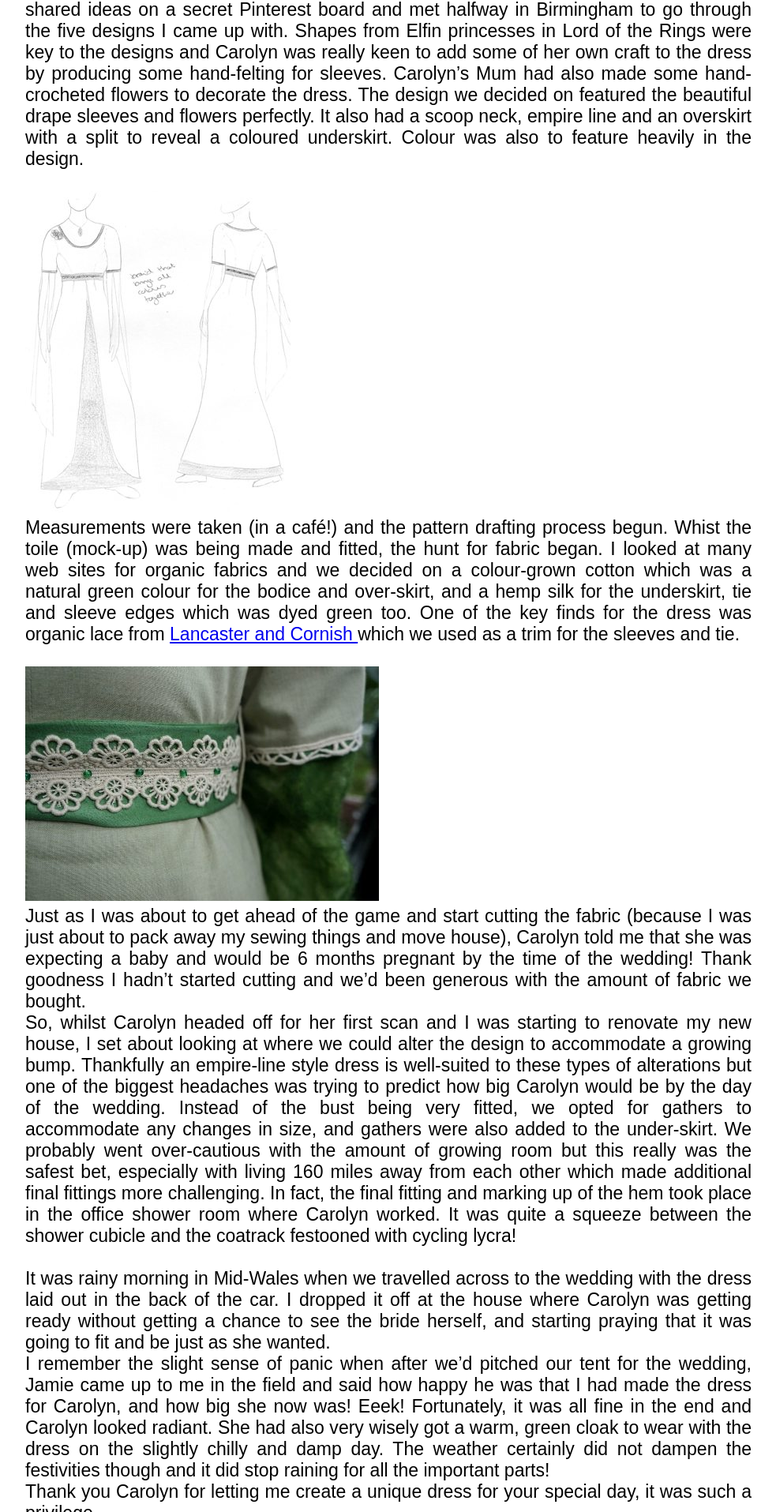
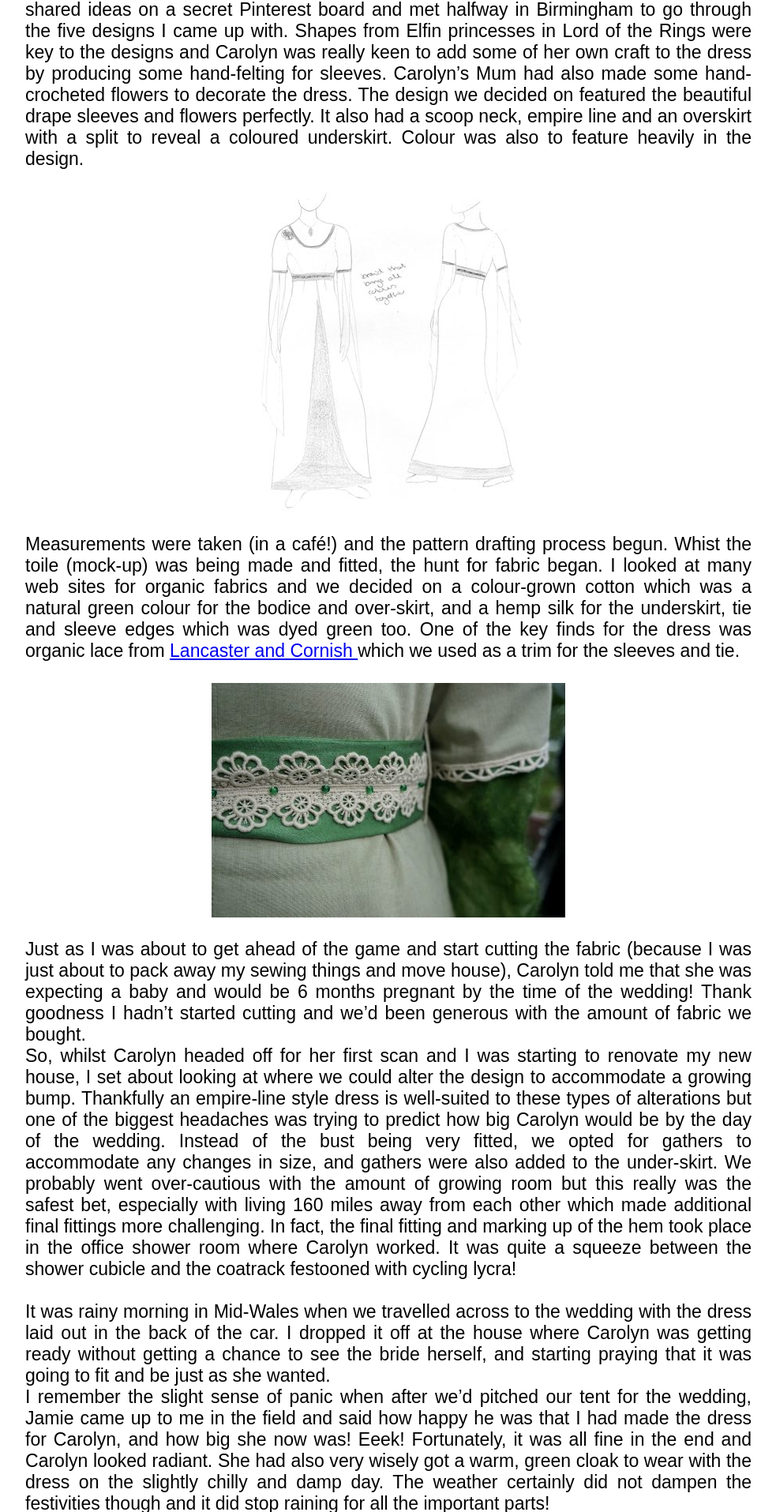
Before and after one commit to py1sl/jhdesigns_website, a Jekyll site: the page built from _posts/2016-11-26-Carolyn_Dress.html, in a window 1280 px wide. Shown: the part 496-2411 px from the top of the page at 79% size, without its empty margins (148-1131 px from the left). Built offline with Jekyll 4.4.1, drawn with Linux system fonts in a browser that asks for light colours; some web fonts are replaced; grey boxes are pictures that could not be loaded.

Commit message:
try centrering images in posts

```diff
--- a/_posts/2016-11-26-Carolyn_Dress.html
+++ b/_posts/2016-11-26-Carolyn_Dress.html
@@ -15,14 +15,14 @@ I was so happy to hear that Jamie, my friend from way back at university, was ge
 We started with a brief – the dress was to be made from organic fabrics and must be suitable for a wedding in a field.  With Carolyn in Manchester and me in Oxfordshire, we shared ideas on a secret Pinterest board and met halfway in Birmingham to go through the five designs I came up with.  Shapes from Elfin princesses in Lord of the Rings were key to the designs and Carolyn was really keen to add some of her own craft to the dress by producing some hand-felting for sleeves.  Carolyn’s Mum had also made some hand-crocheted flowers to decorate the dress.  The design we decided on featured the beautiful drape sleeves and flowers perfectly.  It also had a scoop neck, empire line and an overskirt with a split to reveal a coloured underskirt.  Colour was also to feature heavily in the design.
 </p>
 <br>
-<img src="/jhdesigns_website/images/02blog01_web.jpg" alt="design" />
+<img class="displayed" src="/jhdesigns_website/images/02blog01_web.jpg" alt="design"  />
 <br>
 <p>
 Measurements were taken (in a café!) and the pattern drafting process begun.  Whist the toile (mock-up) was being made and fitted, the hunt for fabric began.  I looked at many web sites for organic fabrics and we decided on a colour-grown cotton which was a natural green colour for the bodice and over-skirt, and a hemp silk for the underskirt, tie and sleeve edges which was dyed green too.  One of the key finds for the dress was organic lace from <a href=http://www.lancasterandcornish.com/lace/> Lancaster and Cornish </a>  which we used as a trim for the sleeves and tie.
 
 </p>
 <br>
-<img src="/jhdesigns_website/images/02blog02_web.jpg" alt="design" />
+<img class="displayed" src="/jhdesigns_website/images/02blog02_web.jpg" alt="felt" />
 <br>
 <p>
 Just as I was about to get ahead of the game and start cutting the fabric (because I was just about to pack away my sewing things and move house), Carolyn told me that she was expecting a baby and would be 6 months pregnant by the time of the wedding!  Thank goodness I hadn’t started cutting and we’d been generous with the amount of fabric we bought.</p><p>
@@ -39,12 +39,13 @@ Thank you Carolyn for letting me create a unique dress for your special day, it
 <br>
 There will be another blog post to follow soon about how the leftover fabric from this project was used…
 <br>
-<img src="/jhdesigns_website/images/02blog03_web.jpg" alt="design" />
-<img src="/jhdesigns_website/images/02blog04_web.jpg" alt="design" />
-<img src="/jhdesigns_website/images/02blog05_web.jpg" alt="design" />
-<img src="/jhdesigns_website/images/02blog06_web.jpg" alt="design" />
-<img src="/jhdesigns_website/images/02blog07_web.jpg" alt="design" />
-<img src="/jhdesigns_website/images/02blog08_web.jpg" alt="design" />
+<img class="displayed" src="/jhdesigns_website/images/02blog03_web.jpg" alt="Carolyns wedding dress" />
+<img class="displayed" src="/jhdesigns_website/images/02blog04_web.jpg" alt="Carolyns wedding dress" />
+<img class="displayed" src="/jhdesigns_website/images/02blog05_web.jpg" alt="Carolyns wedding dress" />
+<img class="displayed" src="/jhdesigns_website/images/02blog06_web.jpg" alt="Carolyns wedding dress" />
+<img class="displayed" src="/jhdesigns_website/images/02blog07_web.jpg" alt="Carolyns wedding dress" />
+<img class="displayed" src="/jhdesigns_website/images/02blog08-web.jpg" alt="Carolyns wedding dress" />
 
+<br>
 Wedding photos by <a href = https://meliamelia.com/> Melia Melia Photography </a>
 </p>
--- a/css/main.css
+++ b/css/main.css
@@ -264,6 +264,11 @@ vertical-align:top;
 margin-left: 3cm;
 }
 
+IMG.displayed {
+    display: block;
+    margin-left: auto;
+    margin-right: auto }
+
 hr
 {
 border: 1px solid #D3D3D3;
```
